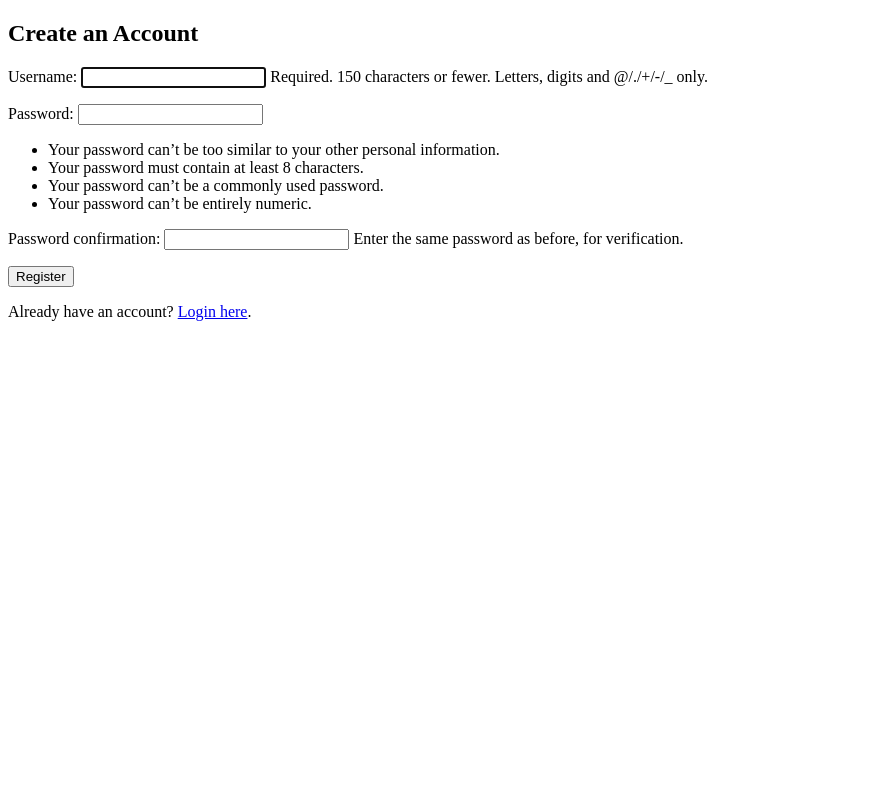
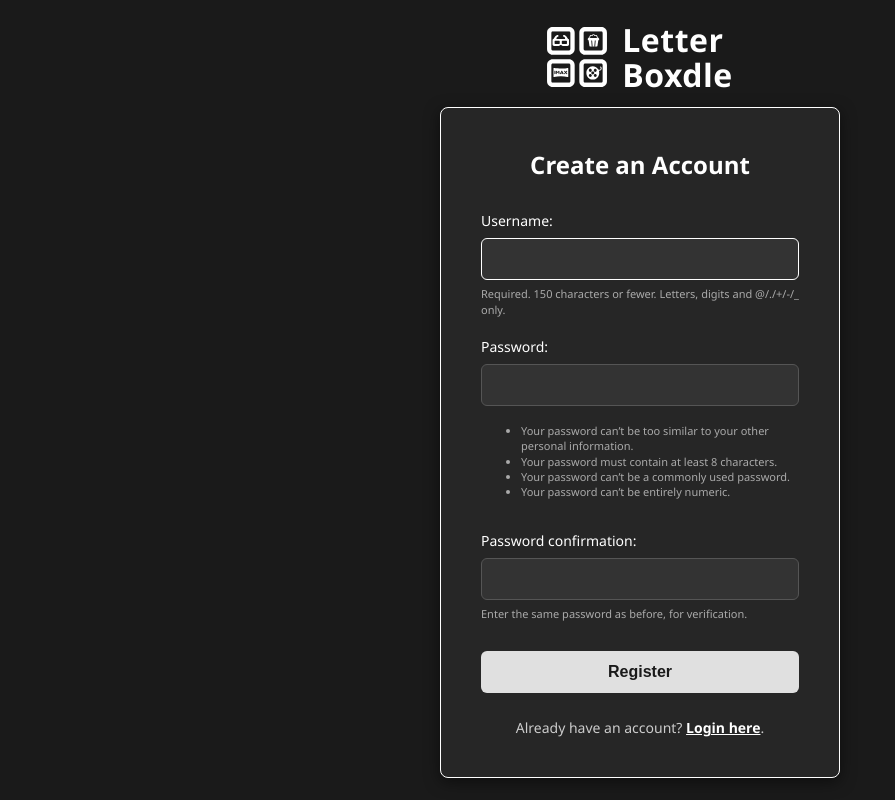
Before and after one commit to 2026-pwr-sl/performative-males-final-project, a Django app: page / in a window 1280 px wide. Shown: the whole page, without its empty margins (0-895 px from the left). Run offline with Django 5.2, Linux system fonts and the light colour scheme.

Commit message:
Add register page and LetterBoxdle SVG logo

```diff
--- a/game/templates/game/register.html
+++ b/game/templates/game/register.html
@@ -1,3 +1,4 @@
+{% load static %}
 <!DOCTYPE html>
 <html lang="en">
 <head>
@@ -5,18 +6,182 @@
     <meta name="description" content="Create a new Letterboxdle account">
     <meta name="keywords" content="register, signup, letterboxdle, game">
     <title>Register - Letterboxdle</title>
+
+    <style>
+        /* Główne tło i czcionka (Main background and font) */
+        body {
+            background-color: #1a1a1a;
+            color: #ffffff;
+            font-family: 'Segoe UI', Tahoma, Geneva, Verdana, sans-serif;
+            display: flex;
+            flex-direction: column; /* Ustawia elementy w kolumnie (Arranges elements in a column) */
+            justify-content: center;
+            align-items: center;
+            min-height: 100vh;
+            margin: 0;
+        }
+
+        /* (NEW LOGO CONTAINER) */
+        .brand-container {
+            display: flex;
+            align-items: center;
+            justify-content: center;
+            margin-bottom: 15px; /* (Spacing from the registration panel) */
+        }
+
+        .brand-logo {
+            width: 60px; /* (Logo size) */
+            height: auto;
+            margin-right: 15px;
+            /* (Turns black logo into white) */
+            filter: brightness(0) invert(1);
+        }
+
+        .brand-text {
+            font-size: 32px;
+            font-weight: bold;
+            line-height: 1.1;
+            letter-spacing: 0.5px;
+        }
+
+        /* (Login panel) */
+        .register-panel {
+            background-color: #262626;
+            border: 1px solid #ffffff;
+            border-radius: 8px;
+            padding: 40px;
+            width: 100%;
+            max-width: 400px;
+            box-shadow: 0 4px 15px rgba(0, 0, 0, 0.5);
+            box-sizing: border-box;
+        }
+
+        .register-panel h2 {
+            text-align: center;
+            margin-top: 0;
+            margin-bottom: 30px;
+            font-size: 24px;
+        }
+
+        /* (Styling a single field) */
+        .form-group {
+            margin-bottom: 20px;
+            display: flex;
+            flex-direction: column;
+        }
+
+        .form-group label {
+            margin-bottom: 8px;
+            font-size: 14px;
+            font-weight: 500;
+        }
+
+        .form-group input {
+            padding: 12px;
+            border: 1px solid #555555;
+            border-radius: 6px;
+            background-color: #333333;
+            color: #ffffff;
+            font-size: 14px;
+            box-sizing: border-box;
+            width: 100%;
+        }
+
+        .form-group input:focus {
+            outline: none;
+            border-color: #ffffff;
+        }
+
+        .help-text {
+            font-size: 11px;
+            color: #aaaaaa;
+            margin-top: 6px;
+            line-height: 1.4;
+        }
+
+        .error-text {
+            font-size: 12px;
+            color: #ff6b6b;
+            margin-top: 6px;
+        }
+
+        /*(Button) */
+        .submit-btn {
+            width: 100%;
+            padding: 12px;
+            background-color: #e0e0e0;
+            color: #1a1a1a;
+            border: none;
+            border-radius: 6px;
+            font-size: 16px;
+            font-weight: bold;
+            cursor: pointer;
+            margin-top: 10px;
+            transition: background-color 0.2s;
+        }
+
+        .submit-btn:hover {
+            background-color: #ffffff;
+        }
+
+        /* Link do logowania (Login link) */
+        .login-link {
+            text-align: center;
+            margin-top: 25px;
+            font-size: 14px;
+            color: #cccccc;
+        }
+
+        .login-link a {
+            color: #ffffff;
+            text-decoration: underline;
+            font-weight: bold;
+        }
+
+        .login-link a:hover {
+            color: #cccccc;
+        }
+    </style>
 </head>
 <body>
-    <h2>Create an Account</h2>
 
-    <form method="post">
-        {% csrf_token %}
+    <!--  (Logo and Name Section) -->
+    <div class="brand-container">
+        <img src="{% static 'images/LetterBoxdle.svg' %}" alt="LetterBoxdle Logo" class="brand-logo">
+        <div class="brand-text">
+            Letter<br>Boxdle
+        </div>
+    </div>
 
-        {{ form.as_p }}
+    <!-- (Registration Panel) -->
+    <div class="register-panel">
+        <h2>Create an Account</h2>
 
-        <button type="submit">Register</button>
-    </form>
+        <form method="post">
+            {% csrf_token %}
 
-    <p>Already have an account? <a href="{% url 'login' %}">Login here</a>.</p>
+            {% for field in form %}
+                <div class="form-group">
+                    {{ field.label_tag }}
+                    {{ field }}
+
+                    {% for error in field.errors %}
+                        <div class="error-text">{{ error }}</div>
+                    {% endfor %}
+
+                    {% if field.help_text %}
+                        <div class="help-text">{{ field.help_text|safe }}</div>
+                    {% endif %}
+                </div>
+            {% endfor %}
+
+            <button type="submit" class="submit-btn">Register</button>
+        </form>
+
+        <div class="login-link">
+            Already have an account? <a href="{% url 'login' %}">Login here</a>.
+        </div>
+    </div>
+
 </body>
 </html>
```
Also changed, not shown: game/static/images/LetterBoxdle.svg (added).
